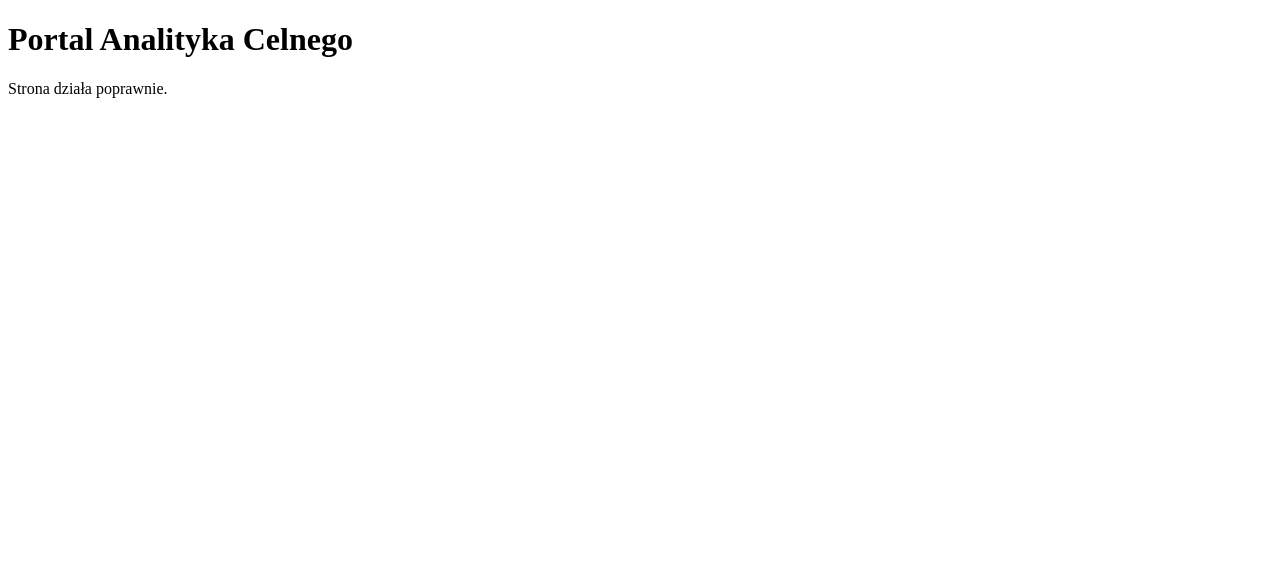
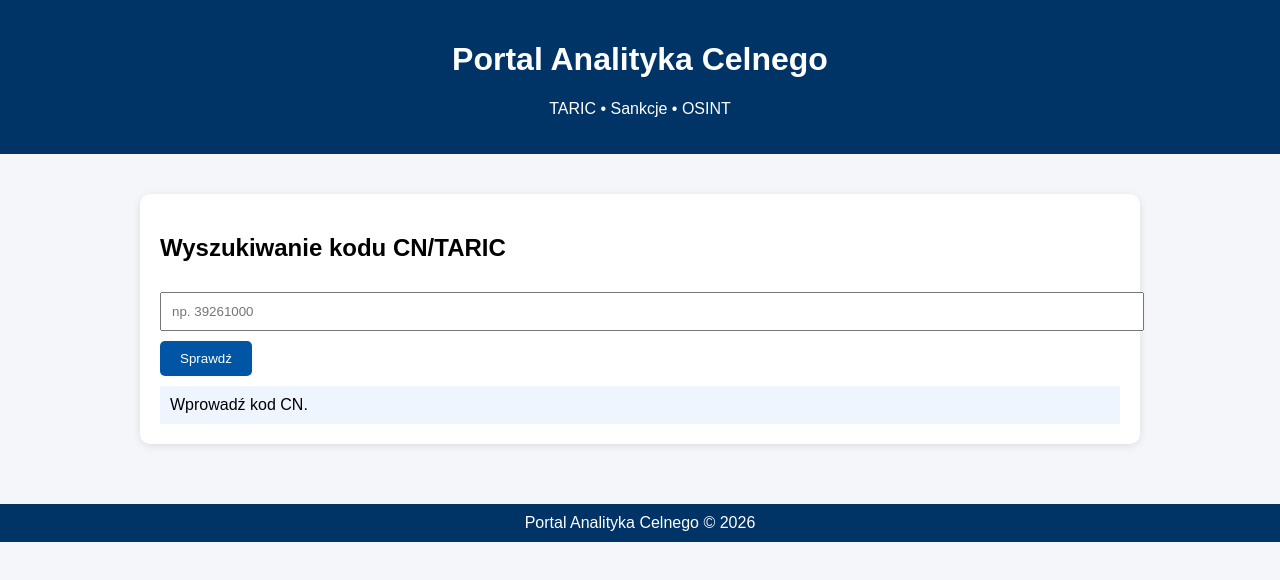
Before and after one commit to an-bil/san, a plain HTML site: page index.html in a window 1280 px wide. Drawn offline with Linux system fonts and the light colour scheme.

Commit message:
Enhance HTML structure and styling for portal

```diff
--- a/index.html
+++ b/index.html
@@ -1,3 +1,112 @@
 <!DOCTYPE html>
-<h1>Portal Analityka Celnego</h1>
-<p>Strona działa poprawnie.</p>
+<html lang="pl">
+<head>
+<meta charset="UTF-8">
+<meta name="viewport" content="width=device-width, initial-scale=1.0">
+<title>Portal Analityka Celnego</title>
+
+<style>
+body {
+    font-family: Arial, sans-serif;
+    background: #f4f6f9;
+    margin: 0;
+    padding: 0;
+}
+
+header {
+    background: #003366;
+    color: white;
+    text-align: center;
+    padding: 20px;
+}
+
+.container {
+    max-width: 1000px;
+    margin: 20px auto;
+    padding: 20px;
+}
+
+.card {
+    background: white;
+    padding: 20px;
+    margin-bottom: 20px;
+    border-radius: 10px;
+    box-shadow: 0 2px 8px rgba(0,0,0,0.1);
+}
+
+input {
+    width: 100%;
+    padding: 10px;
+    margin: 10px 0;
+}
+
+button {
+    background: #0055a4;
+    color: white;
+    border: none;
+    padding: 10px 20px;
+    cursor: pointer;
+    border-radius: 5px;
+}
+
+button:hover {
+    background: #003366;
+}
+
+.result {
+    margin-top: 10px;
+    padding: 10px;
+    background: #eef5ff;
+}
+
+footer {
+    text-align: center;
+    background: #003366;
+    color: white;
+    padding: 10px;
+}
+</style>
+</head>
+
+<body>
+
+<header>
+    <h1>Portal Analityka Celnego</h1>
+    <p>TARIC • Sankcje • OSINT</p>
+</header>
+
+<div class="container">
+
+    <div class="card">
+        <h2>Wyszukiwanie kodu CN/TARIC</h2>
+
+        <input type="text" id="kod" placeholder="np. 39261000">
+
+        <button onclick="sprawdzKod()">
+            Sprawdź
+        </button>
+
+        <div id="wynik" class="result">
+            Wprowadź kod CN.
+        </div>
+    </div>
+
+</div>
+
+<footer>
+    Portal Analityka Celnego © 2026
+</footer>
+
+<script>
+function sprawdzKod() {
+
+    let kod = document.getElementById("kod").value;
+
+    document.getElementById("wynik").innerHTML =
+        "<strong>Kod:</strong> " + kod +
+        "<br>Miejsce na integrację z ISZTAR/TARIC.";
+}
+</script>
+
+</body>
+</html>
```
